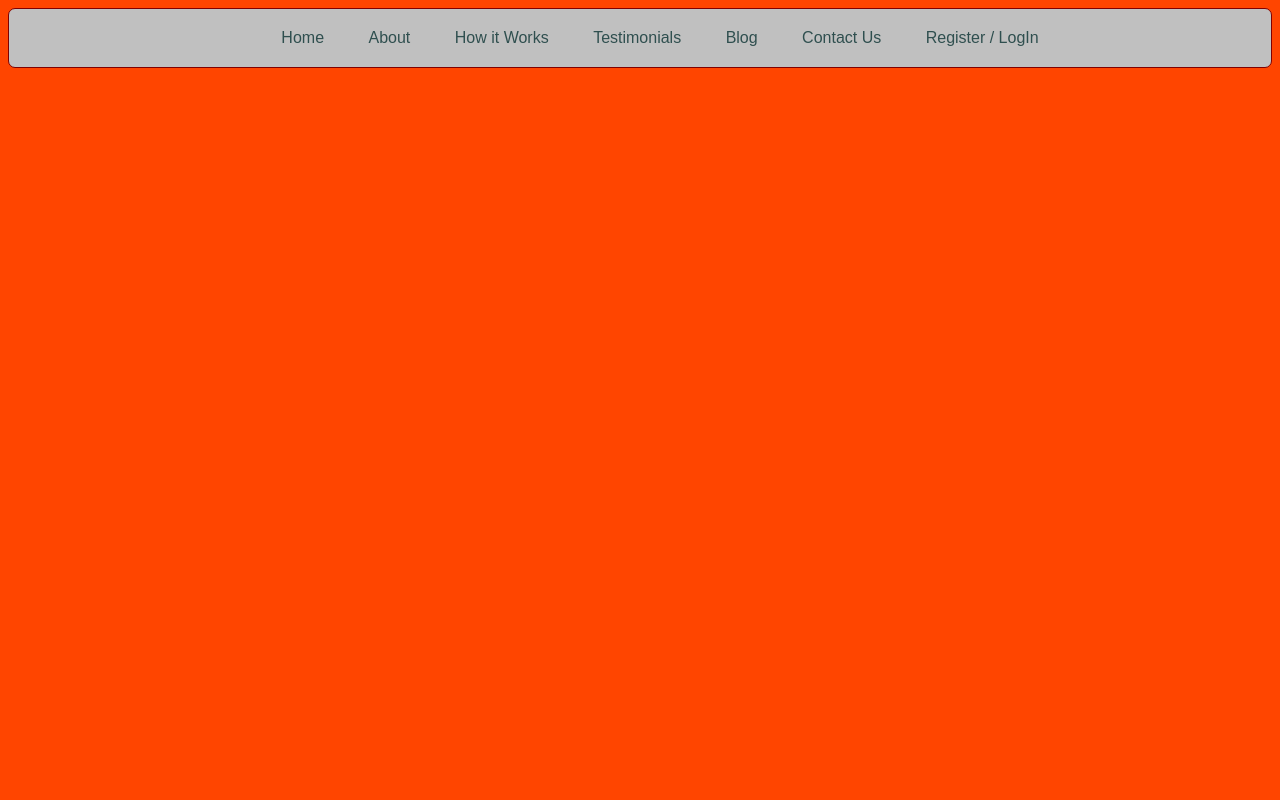
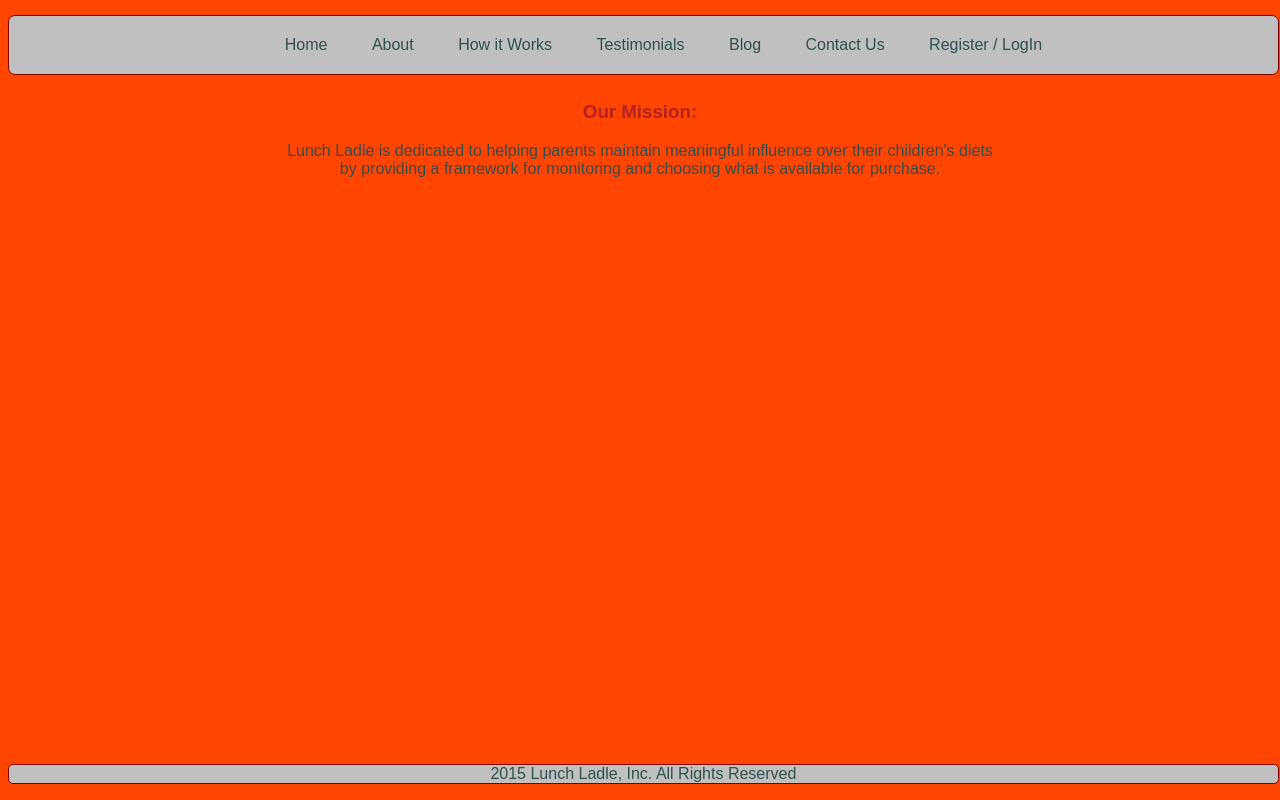
Before and after one commit to dknox-jr/lunch_ladle_project, a Django app: page /about in a window 1280 px wide. Run offline with Django 3.2, Linux system fonts and the light colour scheme; parts of the project's set-up code (start-up, migrations or seed data) failed here and were passed over.

Commit message:
"Added templates for header and footer.  Restructured template hierarchy."

```diff
--- a/scoop/static/scoop/forms.css
+++ b/scoop/static/scoop/forms.css
@@ -1,3 +1,4 @@
+/*base styles for forms*/
 form {
     width: 300px;
     margin-left: auto;
--- a/scoop/static/scoop/styles.css
+++ b/scoop/static/scoop/styles.css
@@ -1,3 +1,4 @@
+/*base styles for page*/
 body  {
     background-color: orangered;
     text-align: center;
@@ -8,6 +9,45 @@
     color: darkslategrey;
 }
 
+h3 {
+    color: firebrick;
+    margin-top: 8%;
+}
+
+/*styles for top navigation bar*/
+#top_navigation {
+    margin-top: 15px;
+    text-align: center;
+    padding: 20px;
+    background-color: silver;
+    border: 1px solid maroon;
+    border-radius: 7px;
+    position: fixed;
+    top: 0px;
+    width: 96%;
+}
+
+#top_navigation a:link, :visited {
+    color: darkslategrey;
+    padding-left: 40px;
+    background-color: silver;
+    background-size: 100px 50px;
+    text-decoration: none;
+}
+
+/*styles for footer*/
+#footer {
+    background-color: silver;
+    border: 1px solid maroon;
+    border-radius: 5px;
+    position: fixed;
+    bottom: 0px;
+    width: 96%;
+    padding-left: 20px;
+    padding-right: 20px;
+}
+
+/*styles for left column*/
 #left_column {
     position: absolute;
     padding-top: 40px;
@@ -21,22 +61,6 @@
     border-top-right-radius: 100% 20%;
     border-bottom-left-radius: 20% 100%;
     border-bottom-right-radius: 100% 20%;
-}
-
-.topnav {
-    text-align: center;
-    padding: 20px;
-    background-color: silver;
-    border: 1px solid maroon;
-    border-radius: 7px;
-}
-
-.topnav a:link, :visited {
-    color: darkslategrey;
-    padding-left: 40px;
-    background-color: silver;
-    background-size: 100px 50px;
-    text-decoration: none;
 }
 
 #add_item_form {
--- a/scoop/templates/scoop/about.html
+++ b/scoop/templates/scoop/about.html
@@ -3,11 +3,21 @@
 <html>
     <head lang="en">
         <meta charset="UTF-8">
-        <title></title>
-
+        <title>
+            {% block title %}
+                About Lunch Ladle
+            {% endblock %}
+        </title>
     </head>
     <body>
+        {% block header %}
+            <h3>Our Mission:</h3>
+        {% endblock %}
 
-        </div>
+        {% block upper_text %}
+            <p>Lunch Ladle is dedicated to helping parents maintain meaningful influence over their children's diets
+                <br>
+               by providing a framework for monitoring and choosing what is available for purchase.</p>
+        {% endblock %}
     </body>
 </html>
--- a/scoop/templates/scoop/base_home.html
+++ b/scoop/templates/scoop/base_home.html
@@ -1,4 +1,6 @@
 <!DOCTYPE html>
+
+
 <html>
 <head lang="en">
     <meta charset="UTF-8">
@@ -14,28 +16,30 @@
         {% endblock %}
 </head>
 <body>
-    {% block navigation %}
-        <div class="topnav">
-                <a href="/" id="home">Home</a>
-                <a href="about.html">About</a>
-                <a href="how_it_works.html">How it Works</a>
-                <a href="testimonials.html">Testimonials</a>
-                <a href="blog.html">Blog</a>
-                <a href="contact.html">Contact Us</a>
-                <a href="reg_log.html">Register / LogIn</a>
-        </div>
+    {% block top_navigation %}
+        {% include 'scoop/top_navigation.html' %}
     {% endblock %}
-    {% block left_column %}
-    {% endblock %}
-    {% block form_header %}
-    {% endblock %}
-    {% block form %}
-    {% endblock %}
-    {% block form2_header %}
-    {% endblock %}
-    {% block form2 %}
-    {% endblock %}
-    {% block lower_text %}
+
+    {% block left_column %}{% endblock %}
+
+    {% block header %}{% endblock %}
+
+    {% block upper_text %}{% endblock %}
+
+    {% block form_header %}{% endblock %}
+
+    {% block form %}{% endblock %}
+
+    {% block middle_text %}{% endblock %}
+
+    {% block form2_header %}{% endblock %}
+
+    {% block form2 %}{% endblock %}
+
+    {% block lower_text %}{% endblock %}
+
+    {% block footer %}
+        {% include 'scoop/footer.html' %}
     {% endblock %}
 
 </body>
--- /dev/null
+++ b/scoop/templates/scoop/footer.html
@@ -0,0 +1,3 @@
+{% block footer %}
+    <p id="footer">2015 Lunch Ladle, Inc.  All Rights Reserved</p>
+{% endblock %}
--- /dev/null
+++ b/scoop/templates/scoop/top_navigation.html
@@ -0,0 +1,11 @@
+{% block top_navigation %}
+    <div id="top_navigation">
+        <a href="/" id="home_tab">Home</a>
+        <a href="about.html" id="about_tab">About</a>
+        <a href="how_it_works.html">How it Works</a>
+        <a href="testimonials.html">Testimonials</a>
+        <a href="blog.html">Blog</a>
+        <a href="contact.html">Contact Us</a>
+        <a href="reg_log.html">Register / LogIn</a>
+    </div>
+{% endblock %}
```
